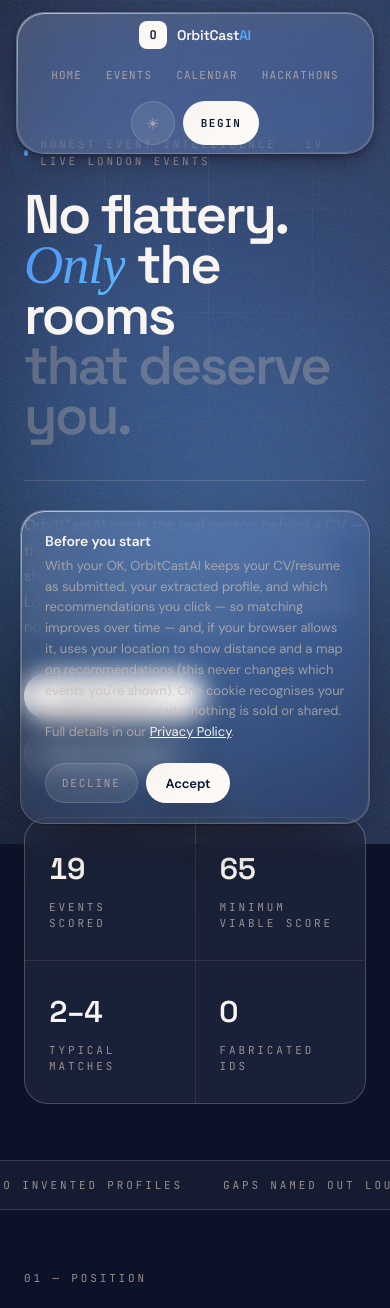
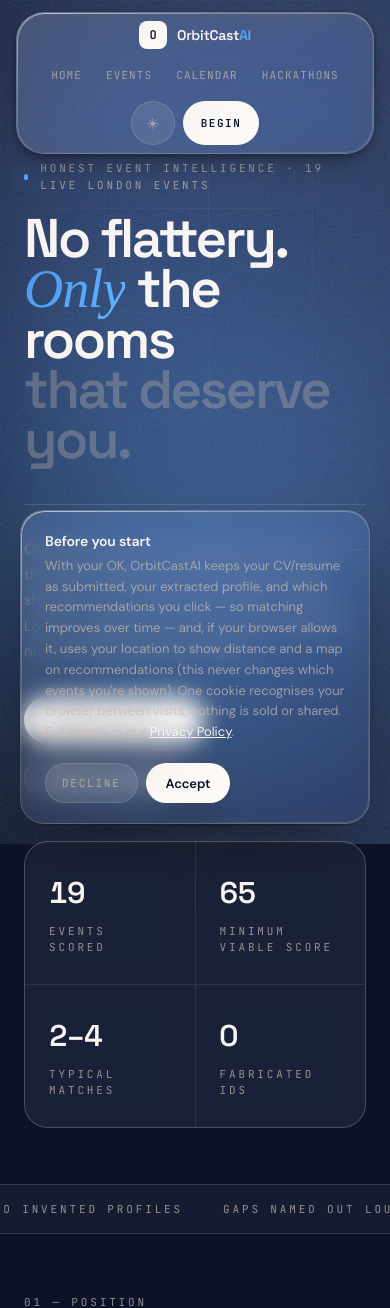
Before and after one commit to Johnnothere/Orbit-Cast, a Flask app: page / in a window 390 px wide. Shown: the top 1308 px of the page. Run offline with Flask 3, Linux system fonts and the light colour scheme; data that the repository does not hold is empty; some libraries are stand-ins or nearby versions; some web fonts are replaced.

Commit message:
Clear the taller mobile capsule - hero/browse top padding bump
The two-row wrapped capsule with 44px controls is ~40px taller than the
old flat bar; the hero eyebrow was tucking under its bottom edge on
phones.

```diff
--- a/templates/index.html
+++ b/templates/index.html
@@ -813,8 +813,10 @@ footer.site{border-top:1px solid var(--hairline);}
   .nav-right{gap:.25rem .5rem;flex-wrap:wrap;justify-content:center;min-width:0;width:100%;}
   .nav-link{font-size:11px;letter-spacing:.1em;padding:0 .5rem;}
   .nav-cta{font-size:11px;}
-  .browse-shell{padding-top:9rem;}
-  .hero{padding-top:8.5rem;}
+  .browse-shell{padding-top:9.5rem;}
+  /* the two-row capsule with 44px controls is taller than the old flat
+     bar - clear it with margin to spare */
+  .hero{padding-top:10rem;}
 
   /* event rows: an 80px time column plus three icon buttons left ~15
      characters for the title, which is unreadable. Narrow the rail, let the
```
